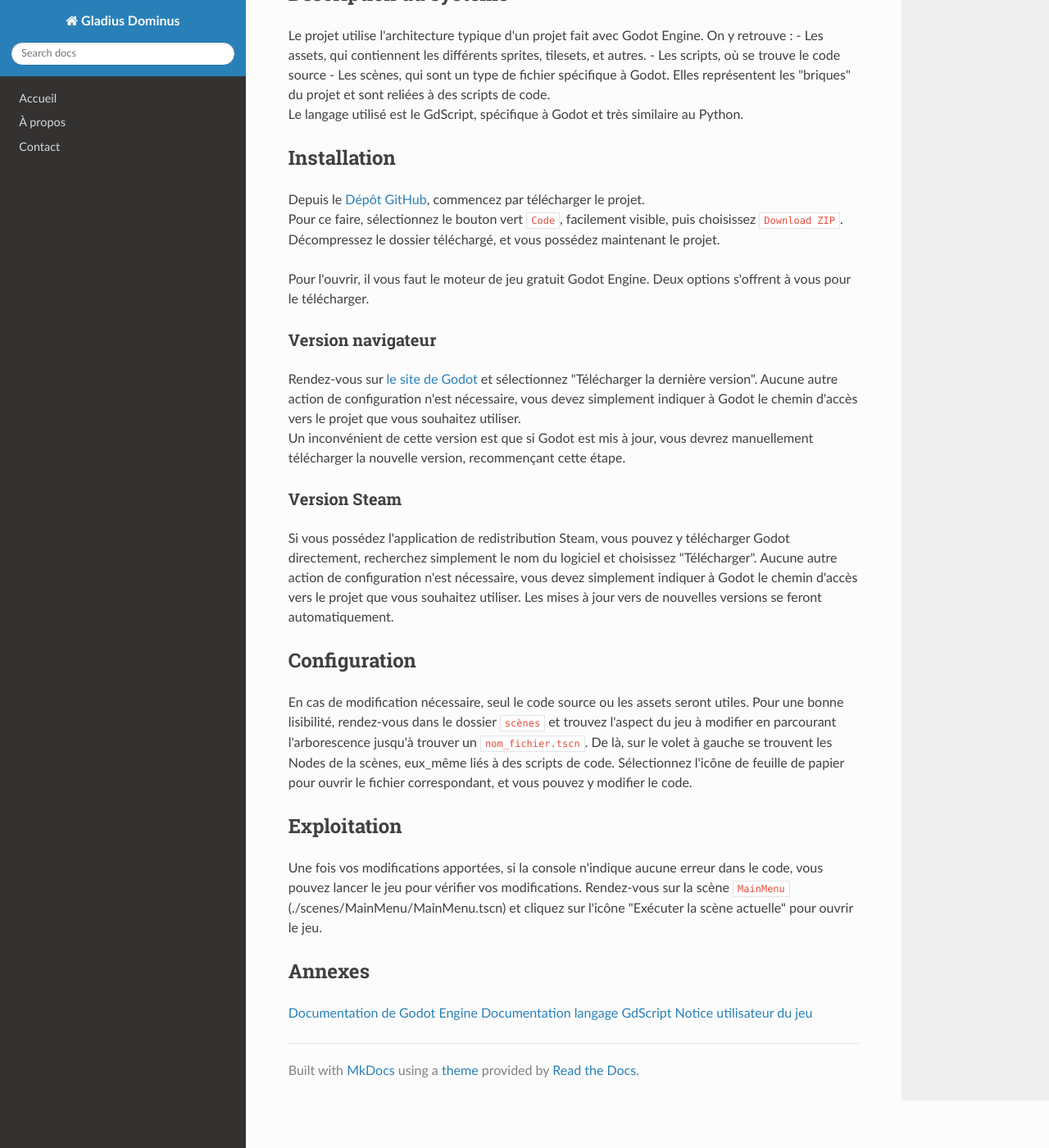
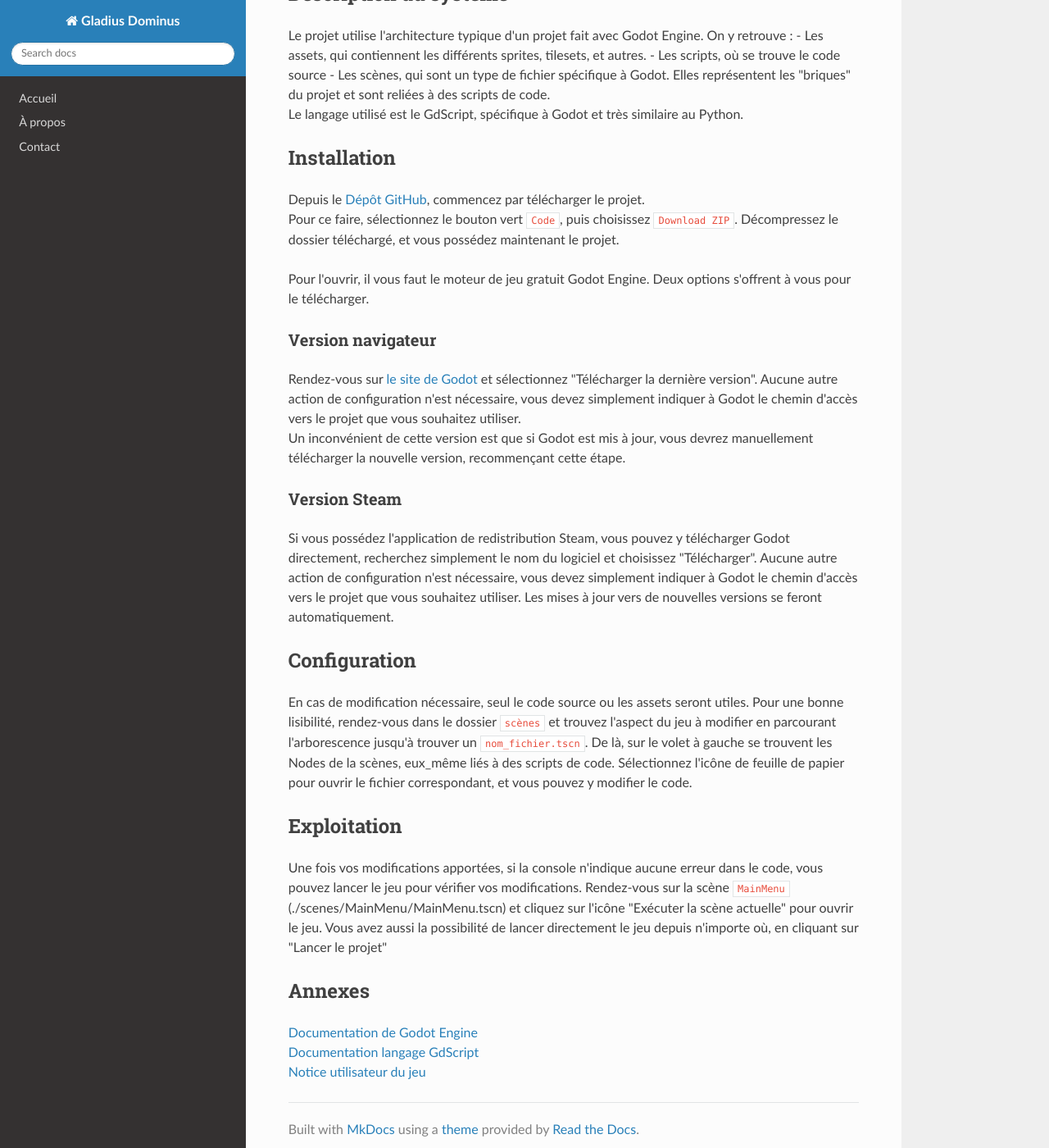
Before and after one commit to Aurelienxx/Gladius, an MkDocs documentation site: the page built from docs/adminNotice.md, in a window 1280 px wide and 1400 px high, scrolled down 360 px. Shown: the whole window at 82% size. Built offline with MkDocs 1.6.1, drawn with Linux system fonts in a browser that asks for light colours; nearby versions of some CDN libraries.

Commit message:
légère modification de la notice administrateur

````diff
--- a/docs/adminNotice.md
+++ b/docs/adminNotice.md
@@ -17,7 +17,7 @@
 
 ## Installation
 Depuis le [Dépôt GitHub](https://github.com/Aurelienxx/Gladius), commencez par télécharger le projet.
-Pour ce faire, sélectionnez le bouton vert ```Code```, facilement visible, puis choisissez ```Download ZIP```. Décompressez le dossier téléchargé, et vous possédez maintenant le projet.
+Pour ce faire, sélectionnez le bouton vert ```Code```, puis choisissez ```Download ZIP```. Décompressez le dossier téléchargé, et vous possédez maintenant le projet.
 
 Pour l'ouvrir, il vous faut le moteur de jeu gratuit Godot Engine. Deux options s'offrent à vous pour le télécharger.
 
@@ -34,6 +34,7 @@
 
 ## Exploitation
 Une fois vos modifications apportées, si la console n'indique aucune erreur dans le code, vous pouvez lancer le jeu pour vérifier vos modifications. Rendez-vous sur la scène ```MainMenu``` (./scenes/MainMenu/MainMenu.tscn) et cliquez sur l'icône "Exécuter la scène actuelle" pour ouvrir le jeu.
+Vous avez aussi la possibilité de lancer directement le jeu depuis n'importe où, en cliquant sur "Lancer le projet"
 
 ## Annexes
 [Documentation de Godot Engine](https://docs.godotengine.org/en/stable/)
````
